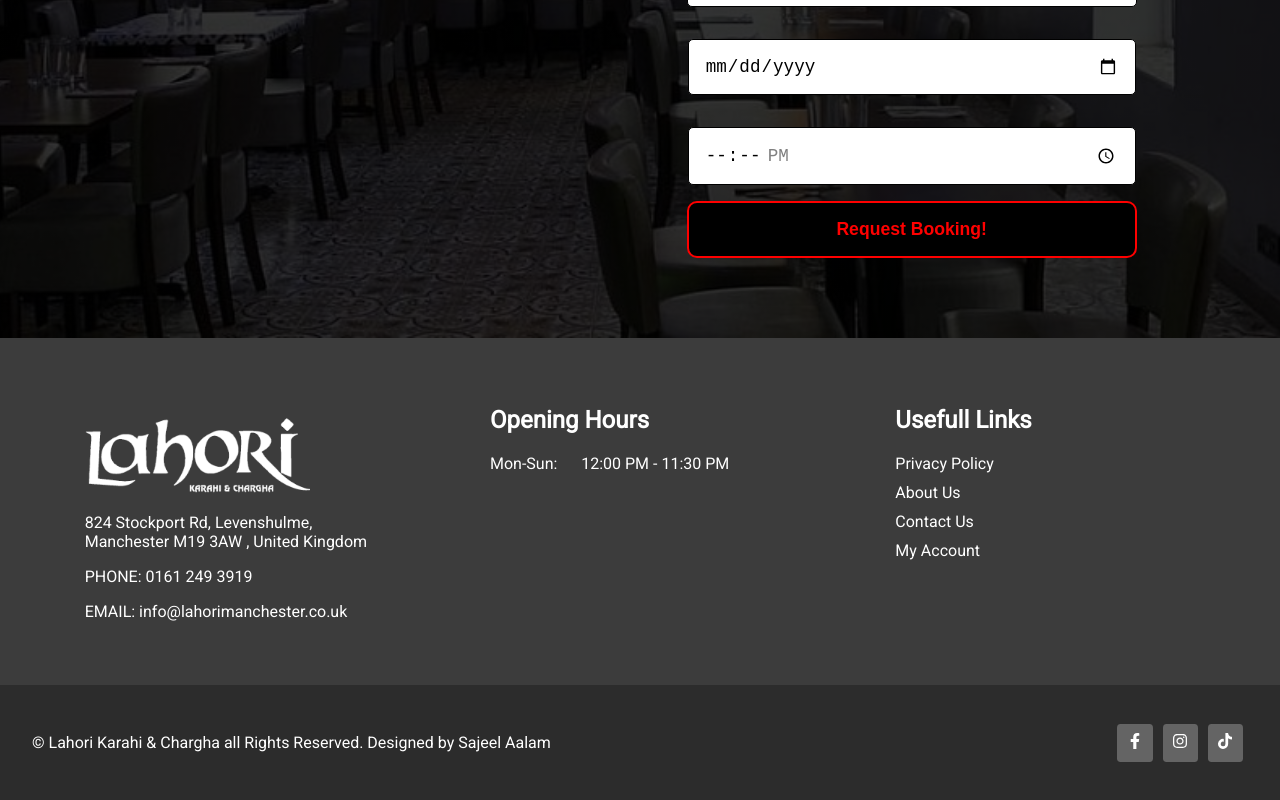
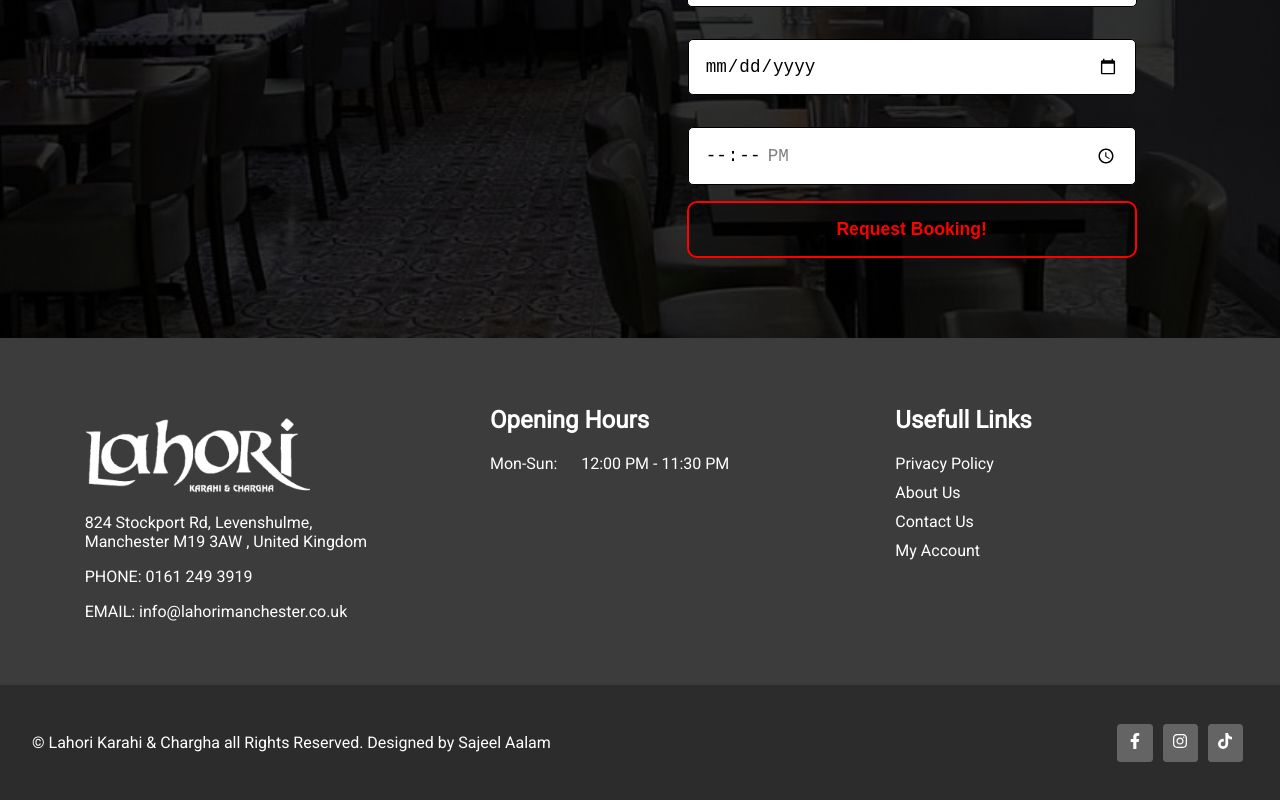
Before and after one commit to imsajeel/lahori-karahi, a React (Create React App) app: page / in a window 1280 px wide. Shown: the part 6530-7330 px from the top of the page. Built offline with nearby package versions, Linux system fonts and the light colour scheme; a web font is replaced by a local one.

Commit message:
Some design updated

```diff
--- a/src/App.css
+++ b/src/App.css
@@ -296,6 +296,9 @@ a {
   /* align-items: center; */
 }
 
+.booking button {
+  background-color: rgba(0, 0, 0, 0.5);
+}
 .booking-info {
   width: 100%;
   max-width: 400px;
```
